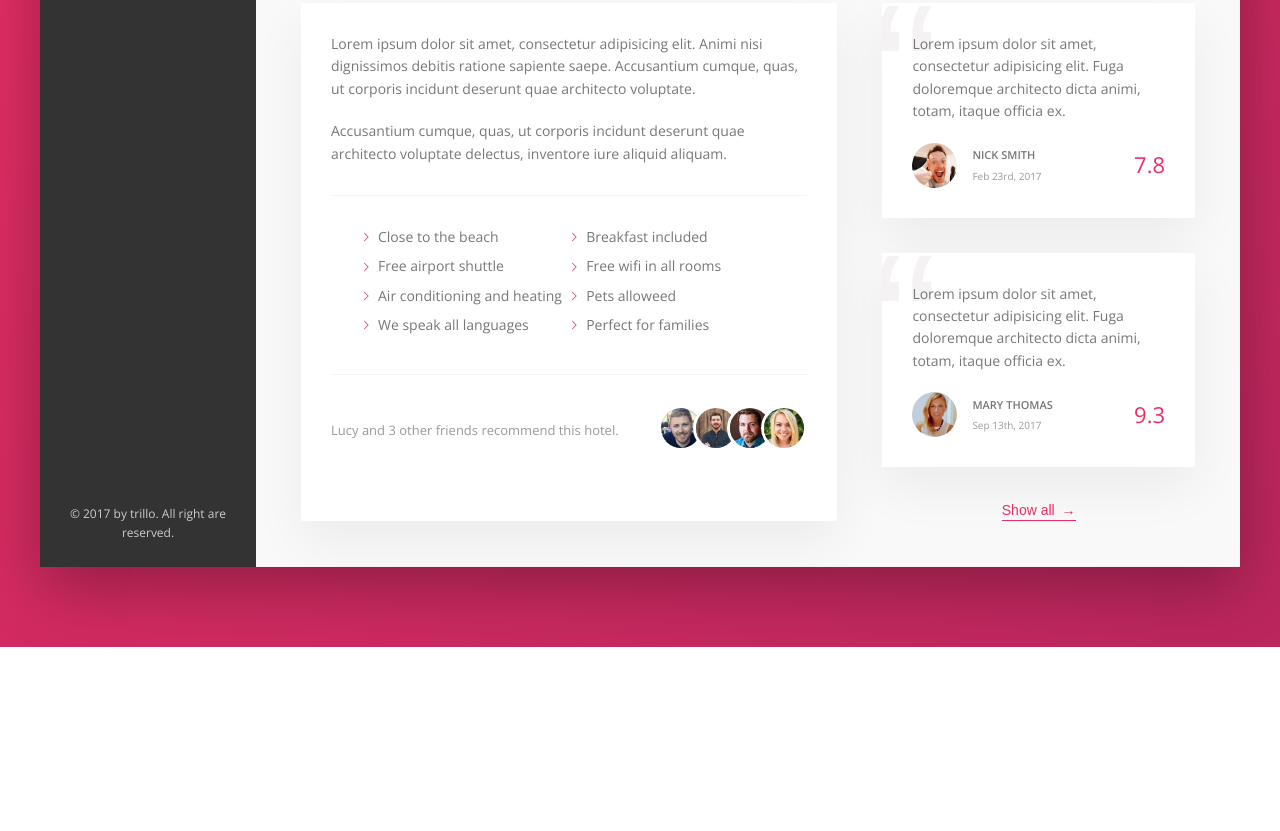
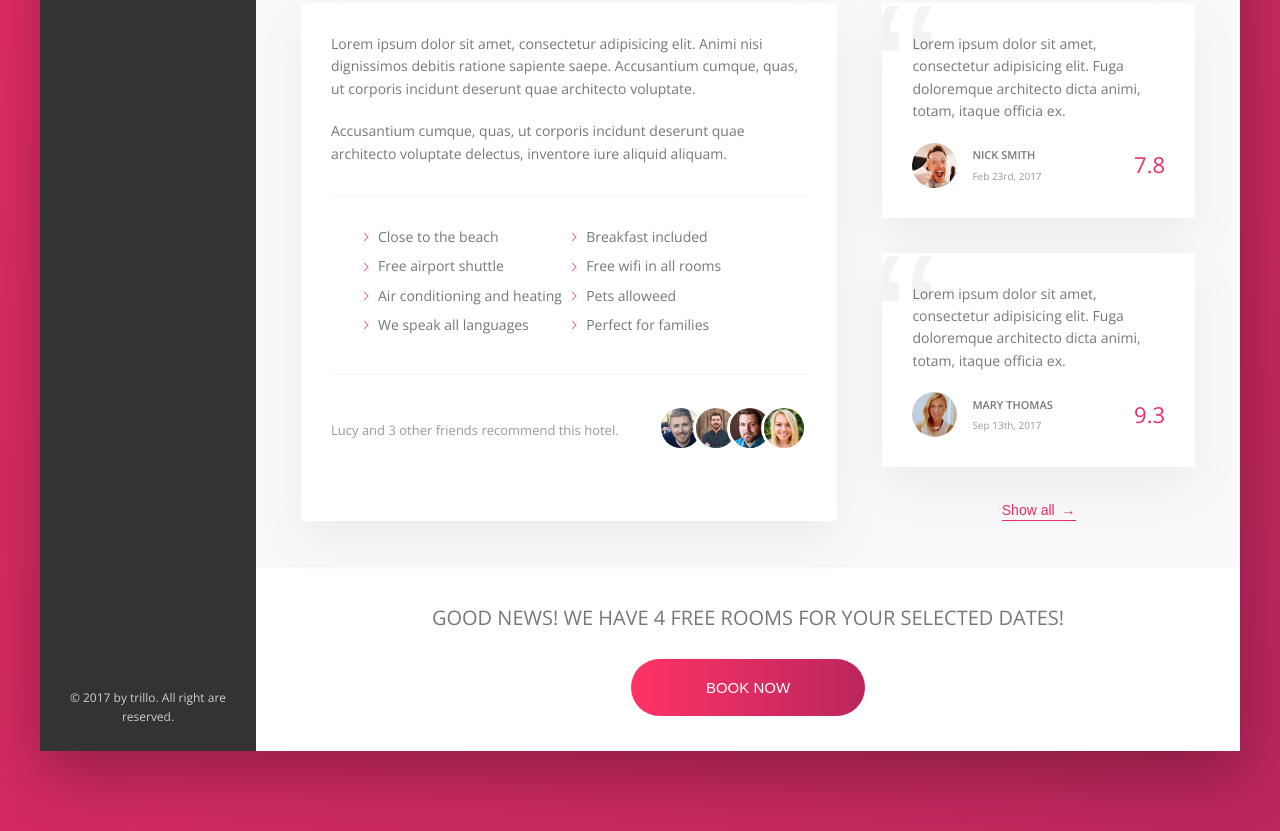
Before and after one commit to emodeth/trillo-website, a website: page index.html in a window 1280 px wide. Shown: the part 505-1336 px from the top of the page. Before the commit the page ends 1152 px from the top, so only its background shows below. Drawn offline with nearby package versions, Linux system fonts and the light colour scheme.

Commit message:
CTA section completed

```diff
--- a/index.html
+++ b/index.html
@@ -322,9 +322,17 @@
                 </div>
               </div>
 
-              <button class="review__btn btn--inline">Show all <span>&rarr;</span></button>
-              </div>
+              <button class="review__btn btn--inline">
+                Show all <span>&rarr;</span>
+              </button>
             </div>
+          </div>
+          <div class="cta">
+            <h2>good news! we have 4 free rooms for your selected dates!</h2>
+            <button>
+              <span class="visible">Book now</span
+              ><span class="invisible">Only 4 rooms left</span>
+            </button>
           </div>
         </main>
       </div>
--- a/sass/main.scss
+++ b/sass/main.scss
@@ -531,6 +531,77 @@ body {
   }
 }
 
+.cta {
+  display: flex;
+  flex-direction: column;
+  align-items: center;
+
+  padding: 3.5rem 0;
+  text-align: center;
+
+  h2 {
+    text-transform: uppercase;
+    font-weight: 300;
+    font-size: 2rem;
+    margin-bottom: 2.5rem;
+  }
+
+  button {
+    font-size: 1.5rem;
+    outline: none;
+    border: none;
+    border-radius: 100px;
+    text-transform: uppercase;
+    cursor: pointer;
+    font-weight: 300;
+    background-image: linear-gradient(
+      to right,
+      $color--primary-light,
+      $color--primary-dark
+    );
+    overflow: hidden;
+    position: relative;
+    color: #fff;
+    transition: 0.2s;
+
+    .visible {
+      display: inline-block;
+      padding: 2rem 7.5rem;
+      transition: 0.2s;
+    }
+
+    .invisible {
+      display: inline-block;
+      position: absolute;
+      left: 0;
+      height: 100%;
+      width: 100%;
+      top: -101%;
+      padding: 2rem 0;
+      transition: 0.2s;
+    }
+
+    &:hover {
+      background-image: linear-gradient(
+        to left,
+        $color--primary-light,
+        $color--primary-dark
+      );
+    }
+
+    &:focus {
+      animation: pulsate 1s infinite;
+    }
+
+    &:hover .visible {
+      transform: translateY(101%);
+    }
+    &:hover .invisible {
+      top: 0%;
+    }
+  }
+}
+
 .btn--inline {
   color: $color--primary;
   font-weight: 400;
```
Also changed, not shown: css/main.css.
